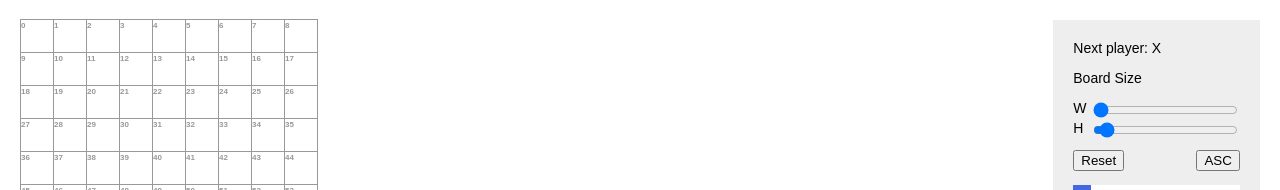
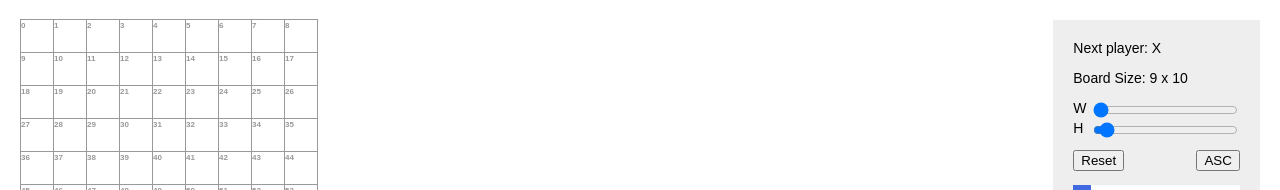
Before and after one commit to croissain/gomoku, a React (Create React App) app: page / in a window 1280 px wide. Shown: the top 190 px of the page. Built offline with nearby package versions, Linux system fonts and the light colour scheme.

Commit message:
optimize resizer

```diff
--- a/src/App.css
+++ b/src/App.css
@@ -131,6 +131,10 @@ li {
   background-color: royalblue;
 }
 
+.hide {
+  display: none;
+}
+
 .slider {
   display: flex;
 }
--- a/src/components/Game.jsx
+++ b/src/components/Game.jsx
@@ -1,4 +1,6 @@
 import { useState } from "react";
+import Modal from "react-modal";
+
 import Board from "./Board";
 import Sidebar from "./Sidebar";
 
@@ -19,6 +21,8 @@ const Game = () => {
     stepNumber: 0,
     xIsNext: true,
   });
+
+  const [modalOnResultIsOpen, setModalOnResultIsOpen] = useState(true);
 
   const handleBoardClick = () => {
     console.log("are isPlaying");
@@ -250,6 +254,7 @@ const Game = () => {
             height={height}
             onWidthChange={handleBoardWidthChange}
             onHeightChange={handleBoardHeightChange}
+            isPlaying={isPlaying}
             onResetClick={() => handleResetClick()}
           ></Sidebar>
         </div>
--- a/src/components/Resizer.jsx
+++ b/src/components/Resizer.jsx
@@ -5,10 +5,14 @@ const Resizer = ({
   height,
   onWidthChange,
   onHeightChange,
+  isPlaying,
 }) => {
   return (
-    <div className="size-field">
-      <p>Board Size </p>
+    <>
+      <p>
+        Board Size: {width} x {height}
+      </p>
+      <div className={`size-field ${isPlaying ? "hide" : ""}`}>
         <div className="slider">
           <label className="slider-label">W</label>
           <input
@@ -32,6 +36,7 @@ const Resizer = ({
           />
         </div>
       </div>
+    </>
   );
 };
 
--- a/src/components/Sidebar.jsx
+++ b/src/components/Sidebar.jsx
@@ -12,6 +12,7 @@ const Sidebar = ({
   height,
   onWidthChange,
   onHeightChange,
+  isPlaying,
   onResetClick,
 }) => {
   const [sortAsc, setSortAsc] = useState(true);
@@ -29,6 +30,7 @@ const Sidebar = ({
         height={height}
         onWidthChange={onWidthChange}
         onHeightChange={onHeightChange}
+        isPlaying={isPlaying}
       />
       <div className="sidebar-settings">
         <button onClick={onResetClick}>Reset</button>
```
Lines whose indentation alone changed are shown as unchanged.
